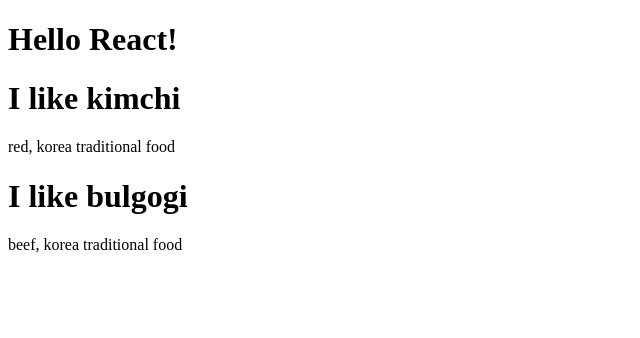
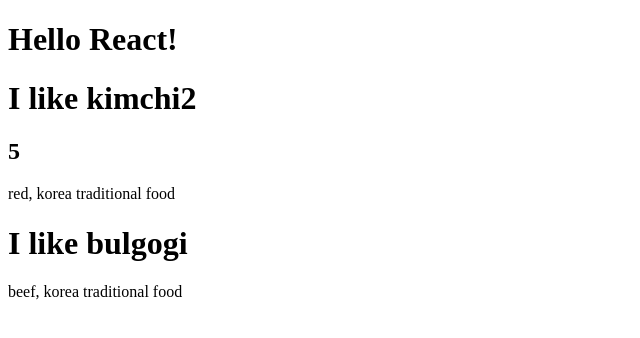
Before and after one commit to jessicah-ja/movie_app_2019, a React (Create React App) app: page / in a window 1280 px wide. Shown: the top 338 px of the page, without its empty margins (0-640 px from the left). Built offline with nearby package versions, Linux system fonts and the light colour scheme.

Commit message:
movie_app_2019

```diff
--- a/package.json
+++ b/package.json
@@ -3,6 +3,7 @@
   "version": "0.1.0",
   "private": true,
   "dependencies": {
+    "prop-types": "^15.7.2",
     "react": "^16.9.0",
     "react-dom": "^16.9.0",
     "react-scripts": "3.1.1"
--- a/src/App.js
+++ b/src/App.js
@@ -1,16 +1,13 @@
 import React from 'react';
+import PropTypes from 'prop-types';
 
-function Food({fav, info}) {
-
-  return  <div><h1>I like {fav}</h1>
-          <div>{info}</div></div>;
-}
 
 const foodIlike = [
   {
     key : 1,
-    name : "kimchi",
-    info : "red, korea traditional food"
+    name : "kimchi2",
+    info : "red, korea traditional food",
+    rating : 5
   },
   {
     key: 2,
@@ -19,15 +16,26 @@
   }
 ];
 
-function renderFood(item) {
-  console.log(item);
-  return <Food key={item.key} fav={item.name} info={item.info}/>;
+function Food({name, info, rating}) {
+
+  return  <div>
+            <h1>I like {name}</h1>
+            <h2>{rating}</h2>
+            <div>{info}</div>
+          </div>;
 }
+
+Food.propTypes = {
+  name:PropTypes.string.isRequired,
+  info:PropTypes.string.isRequired,
+  rating:PropTypes.number
+};
+
 
 function App() {
   return  <div>
             <h1>Hello React!</h1>
-            {foodIlike.map(renderFood)}
+            {foodIlike.map(item => <Food key={item.key} name={item.name} info={item.info} rating={item.rating}/>)}
           </div>;
 }
 
```
